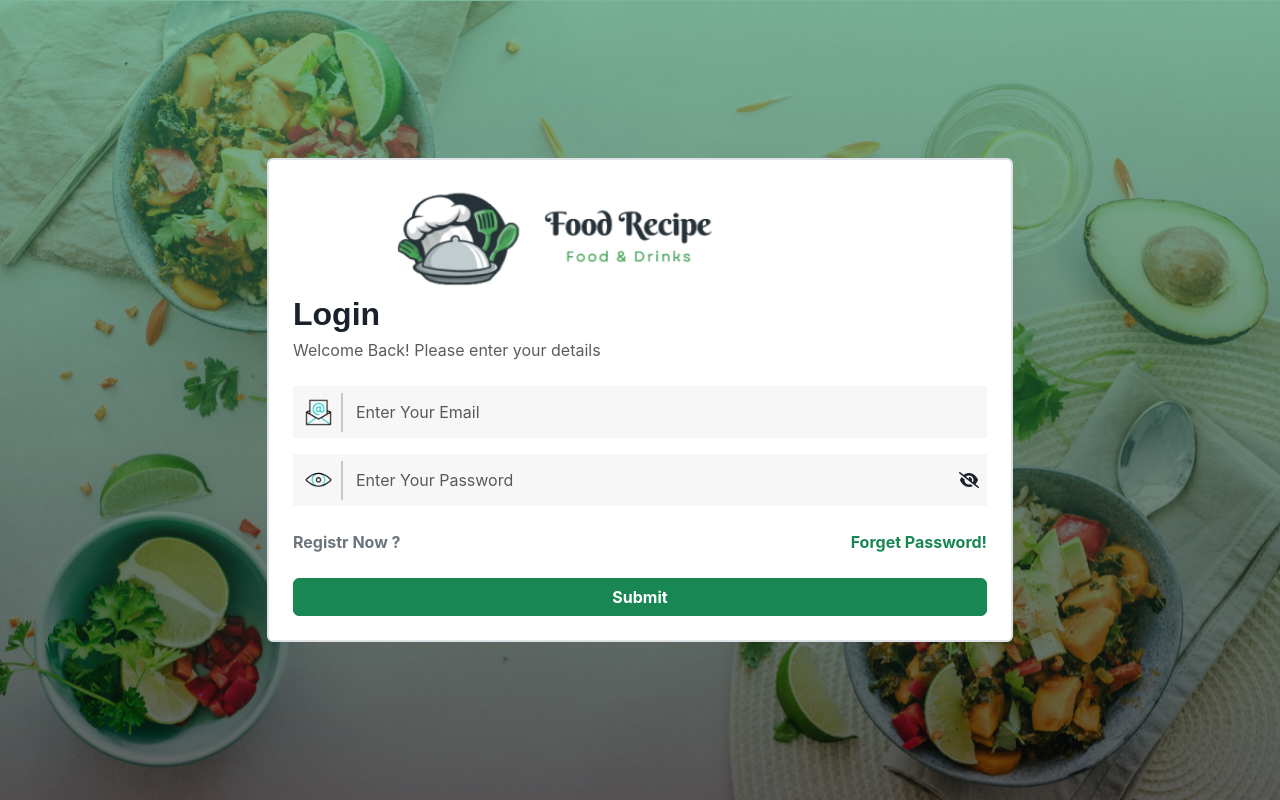
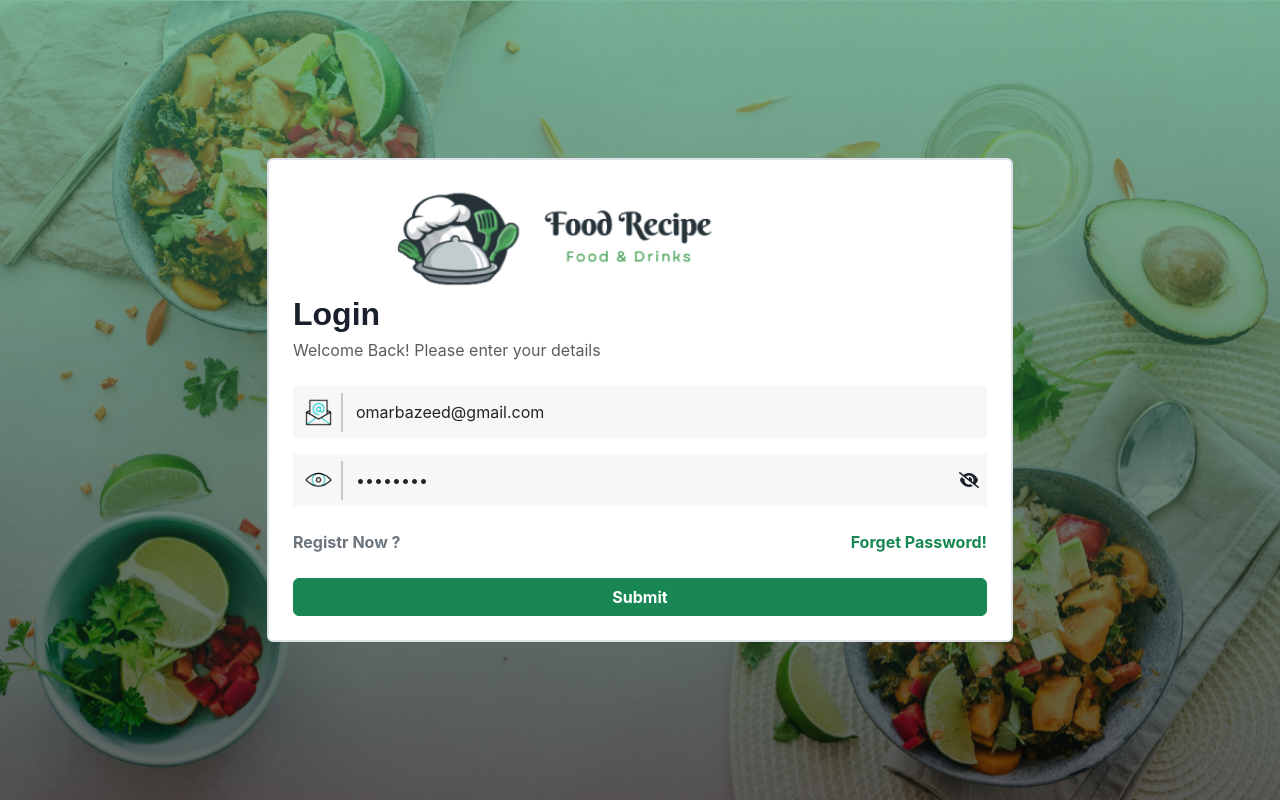
Before and after one commit to OmarBazeed/food-app-react, a React (Vite) app: page / in a window 1280 px wide. Built offline with nearby package versions, Linux system fonts and the light colour scheme; no server answers.

Commit message:
adding defaultValue For Login Inputs To Make It Avaiable

```diff
--- a/src/modules/authenticationModule/components/login/Login.jsx
+++ b/src/modules/authenticationModule/components/login/Login.jsx
@@ -68,6 +68,7 @@ const Login = () => {
                     required: "Email is required",
                     pattern: /^[\w-]+@([\w-]+\.)+[\w-]{2,4}$/i,
                   })}
+                  defaultValue={"omarbazeed@gmail.com"}
                 />
               </div>
               {errors?.email && (
@@ -84,6 +85,7 @@ const Login = () => {
                   {...register("password", {
                     required: "Password is required",
                   })}
+                  defaultValue={"Omar010@"}
                 />
                 {showPass && (
                   <i
```
